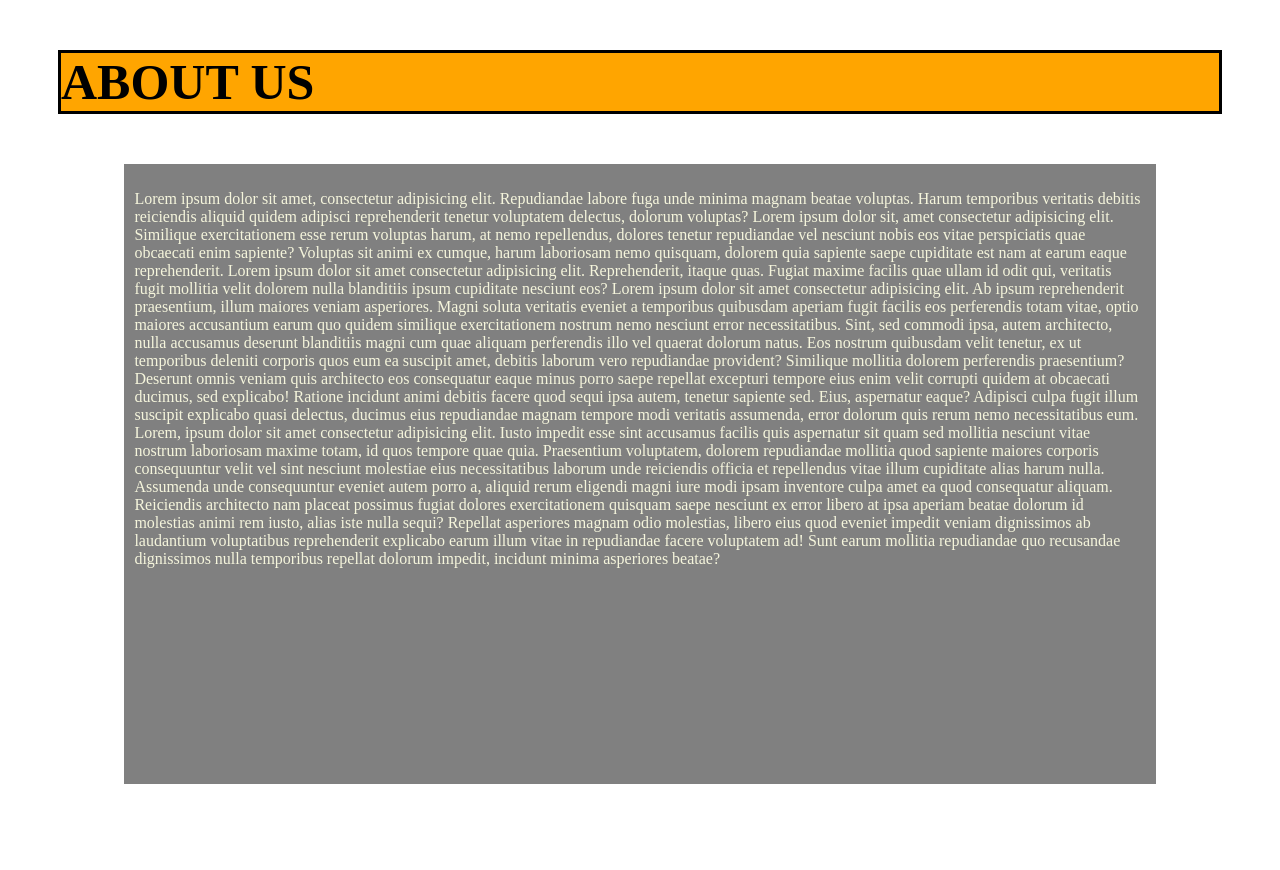
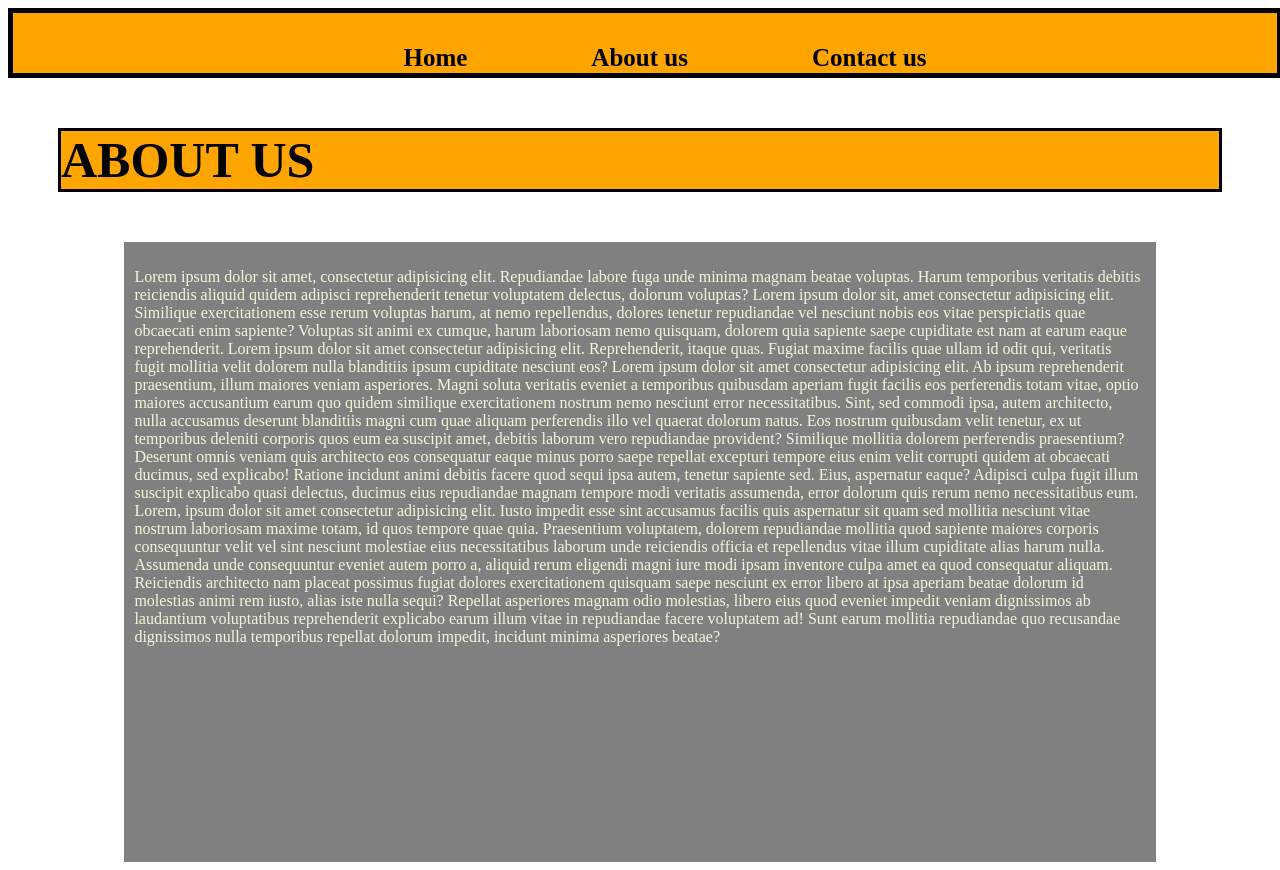
Before and after one commit to abdulmoiz65/learn-git, a plain HTML site: page aboutUS.html in a window 1280 px wide. Before the commit the page ends 800 px from the top, so only its background shows below. Drawn offline with Linux system fonts and the light colour scheme.

Commit message:
add nav bar on all pages

```diff
--- a/aboutUS.html
+++ b/aboutUS.html
@@ -37,10 +37,54 @@
             }
 
         }
+
+        /* navbar */
+        header {
+            margin-bottom: 10px;
+    border: solid 5px;
+    height: 60px ;
+    width: 100%;
+    background-color: orange;
+}
+nav ul  li {
+    display: inline;
+    list-style: none;
+
+
+}
+nav ul {
+    text-align: center;
+    padding-top:15px ;
+}
+nav ul a {
+    font-weight: bold;
+    color: black;
+    font-size: 25px;
+    margin: 10px;
+    text-decoration: none;
+}
+nav ul li{
+
+    padding: 50px;
+ }
+
         </style>
 </head>
 
+
+
 <body>
+
+
+    <header>
+        <nav>
+            <ul>
+                <li><a href="./index.html">Home</a></li>
+               <li><a href="./aboutUS.html">About us</a></li>
+               <li><a href="./contactUS.html">Contact us</a></li>
+            </ul>
+        </nav>
+    </header>
     <h1>ABOUT US</h1>
 
     <div>
```
Also changed, not shown: contactUS.html (+43 -1 lines).
